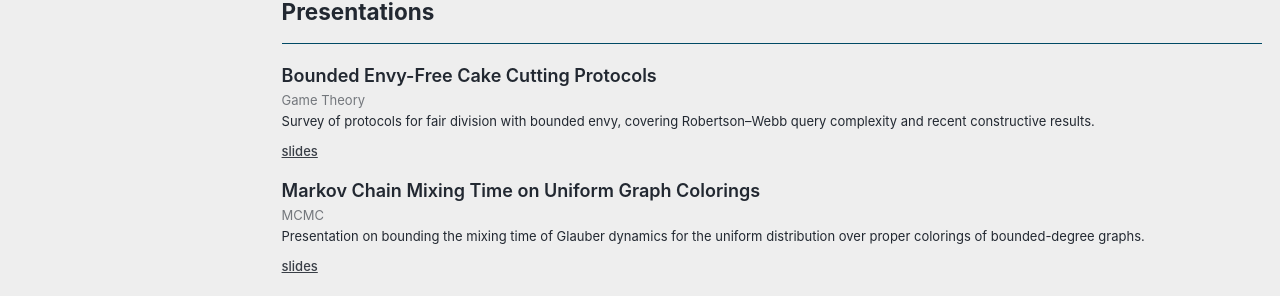
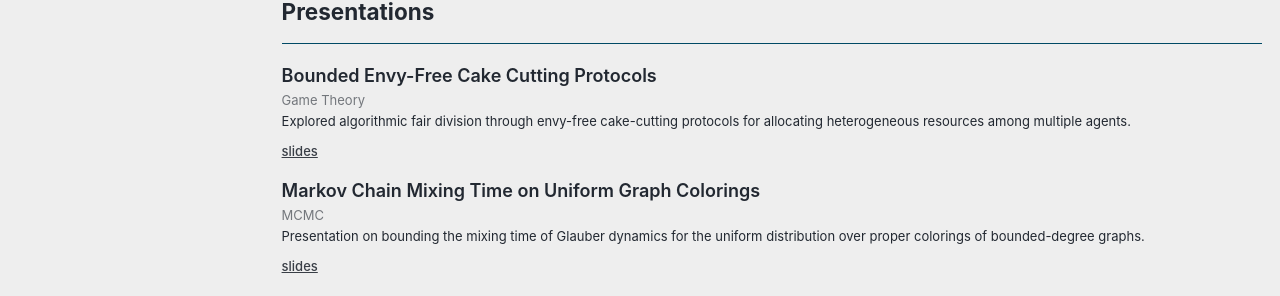
Before and after one commit to rrohithiam/rrohithiam.github.io, a Jekyll site: the page built from _pages/misc.md, in a window 1280 px wide and 1111 px high. Shown: the part 521-817 px from the top of the window. Built offline with Jekyll 4.4.1, drawn with Linux system fonts in a browser that asks for light colours; some web fonts are replaced; a script bundle is joined from its source files by our own code; library files that are not in the unit come from our copies.

Commit message:
Minor changes

```diff
--- a/_pages/misc.md
+++ b/_pages/misc.md
@@ -39,7 +39,7 @@ author_profile: true
 <div class="pres-item">
   <span class="pres-title">Bounded Envy-Free Cake Cutting Protocols</span>
   <span class="pres-meta">Game Theory</span>
-  <span class="pres-desc">Survey of protocols for fair division with bounded envy, covering Robertson–Webb query complexity and recent constructive results.</span>
+  <span class="pres-desc">Explored algorithmic fair division through envy-free cake-cutting protocols for allocating heterogeneous resources among multiple agents.</span>
   <div><a href="/files/cake_cutting.pdf" class="pres-link" target="_blank" rel="noopener noreferrer">slides</a></div>
 </div>
 
```
